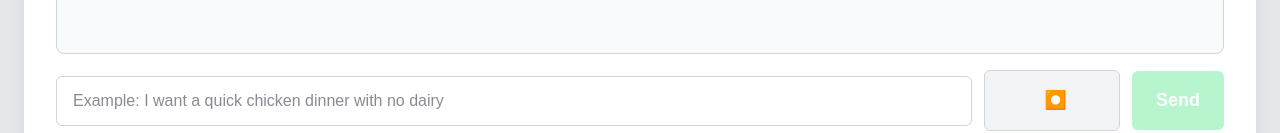
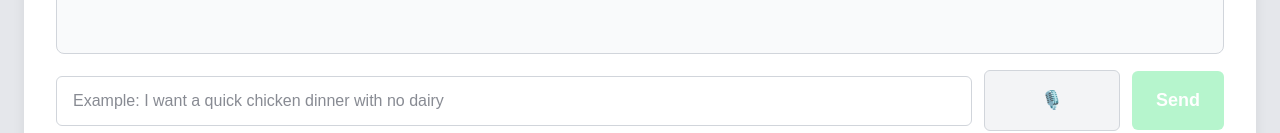
Before and after one commit to AnastasijaMosina/recipe-finder, a Next.js app: page /ai in a window 1280 px wide. Shown: the part 668-801 px from the top of the page. Built offline with nearby package versions, Linux system fonts and the light colour scheme.

Commit message:
Refactor voice recorder controls for improved button state management and accessibility

```diff
--- a/app/components/VoiceRecorderControls.tsx
+++ b/app/components/VoiceRecorderControls.tsx
@@ -15,20 +15,21 @@ const VoiceRecorderControls = ({
   onTogglePauseRecording,
   onStopRecording,
 }: VoiceRecorderControlsProps) => {
+  const isRecording = recordingStatus === 'recording';
+  const primaryButtonLabel = isRecording ? '' : '🎙️';
+  const primaryButtonAriaLabel = isRecording ? 'Recording in progress' : 'Start voice recording';
+
   return (
     <>
       <button
         type="button"
-        className={`btn btn-secondary btn-medium ai-voice-toggle ${recordingStatus !== 'idle' ? 'is-recording' : ''}`}
+        className={`btn btn-secondary btn-medium ai-voice-toggle ${isRecording ? 'is-recording' : ''}`}
         onClick={onStartRecording}
         disabled={disabled || recordingStatus !== 'idle'}
-        aria-label={recordingStatus === 'idle' ? 'Start voice recording' : 'Recording in progress'}
+        aria-label={primaryButtonAriaLabel}
       >
-        <span
-          className={recordingStatus === 'idle' ? '' : 'ai-recording-icon'}
-          aria-hidden="true"
-        />
-        {recordingStatus === 'idle' ? '⏺️' : 'Recording'}
+        {isRecording && <span className="ai-recording-icon" aria-hidden="true" />}
+        {primaryButtonLabel}
       </button>
 
       {recordingStatus !== 'idle' && (
--- a/app/domain/ai/useVoiceRecorder.ts
+++ b/app/domain/ai/useVoiceRecorder.ts
@@ -142,19 +142,20 @@ export const useVoiceRecorder = ({
   }, [recordingStatus, startRecognitionSession, stopRecording]);
 
   const togglePauseRecording = useCallback(() => {
-    const speechRecognition = speechRecognitionRef.current;
+    if (recordingStatus === 'recording') {
+      const speechRecognition = speechRecognitionRef.current;
 
-    if (!speechRecognition) {
-      return;
-    }
+      if (!speechRecognition) {
+        return;
+      }
 
-    if (recordingStatus === 'recording') {
       pauseRequestedRef.current = true;
       speechRecognition.stop();
       return;
     }
 
     if (recordingStatus === 'paused') {
+      stopRequestedRef.current = false;
       const resumed = startRecognitionSession();
 
       if (!resumed) {
```
